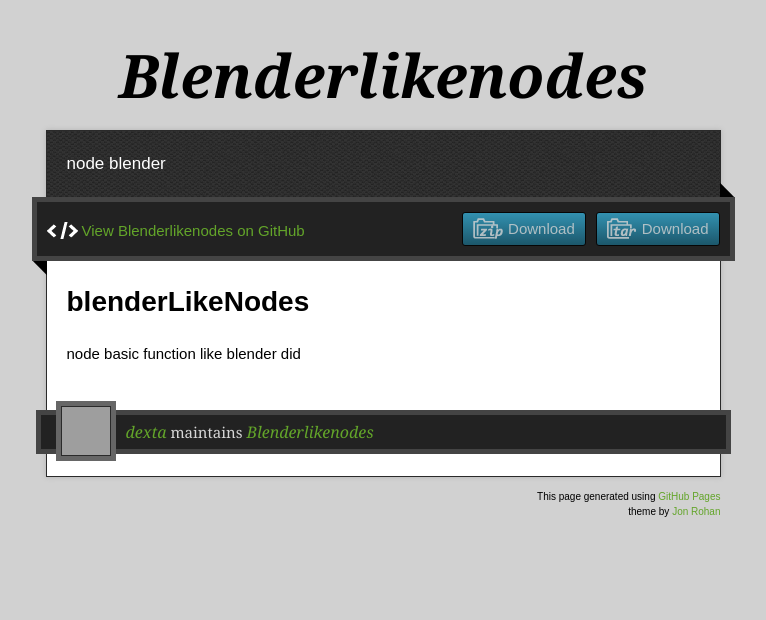
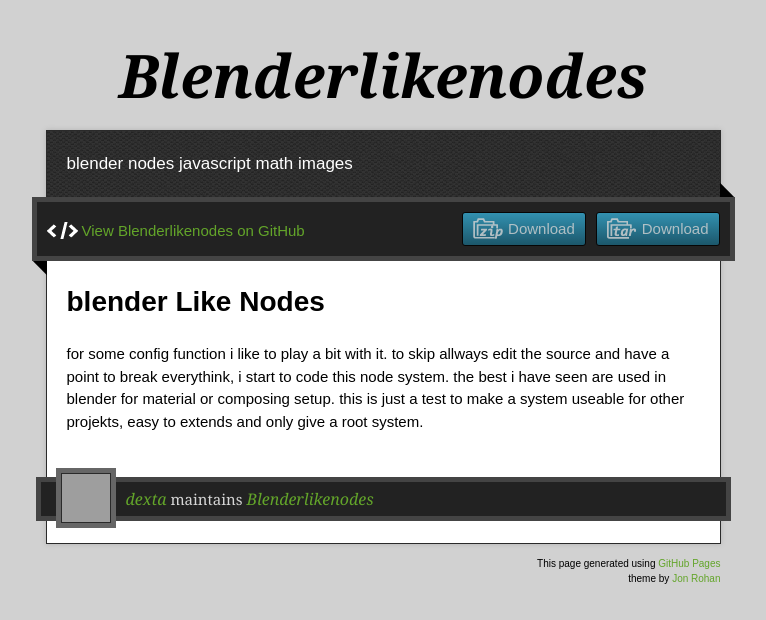
Before and after one commit to dexta/blenderLikeNodes, a plain HTML site: page index.html in a window 1280 px wide. Shown: the whole page, without its empty margins (257-1023 px from the left). Drawn offline with nearby package versions, Linux system fonts and the light colour scheme; grey boxes are pictures that could not be loaded.

Commit message:
modified:   index.html

```diff
--- a/index.html
+++ b/index.html
@@ -25,7 +25,7 @@
       <h1 class="title">Blenderlikenodes</h1>
     </header>
     <div id="container">
-      <p class="tagline">node blender </p>
+      <p class="tagline">blender nodes javascript math images</p>
       <div id="main" role="main">
         <div class="download-bar">
         <div class="inner">
@@ -36,9 +36,15 @@
         <span class="blc"></span><span class="trc"></span>
         </div>
         <article class="markdown-body">
-          <h1>blenderLikeNodes</h1>
+          <h1>blender Like Nodes</h1>
 
-<p>node basic function like blender did</p>
+		<p> for some config function i like to play a bit with it.
+		    to skip allways edit the source and have a point to break everythink,
+		    i start to code this node system.
+		    the best i have seen are used in blender for material or composing setup.
+
+		    this is just a test to make a system useable for other projekts,
+		    easy to extends and only give a root system.</p>
         </article>
       </div>
     </div>
```
